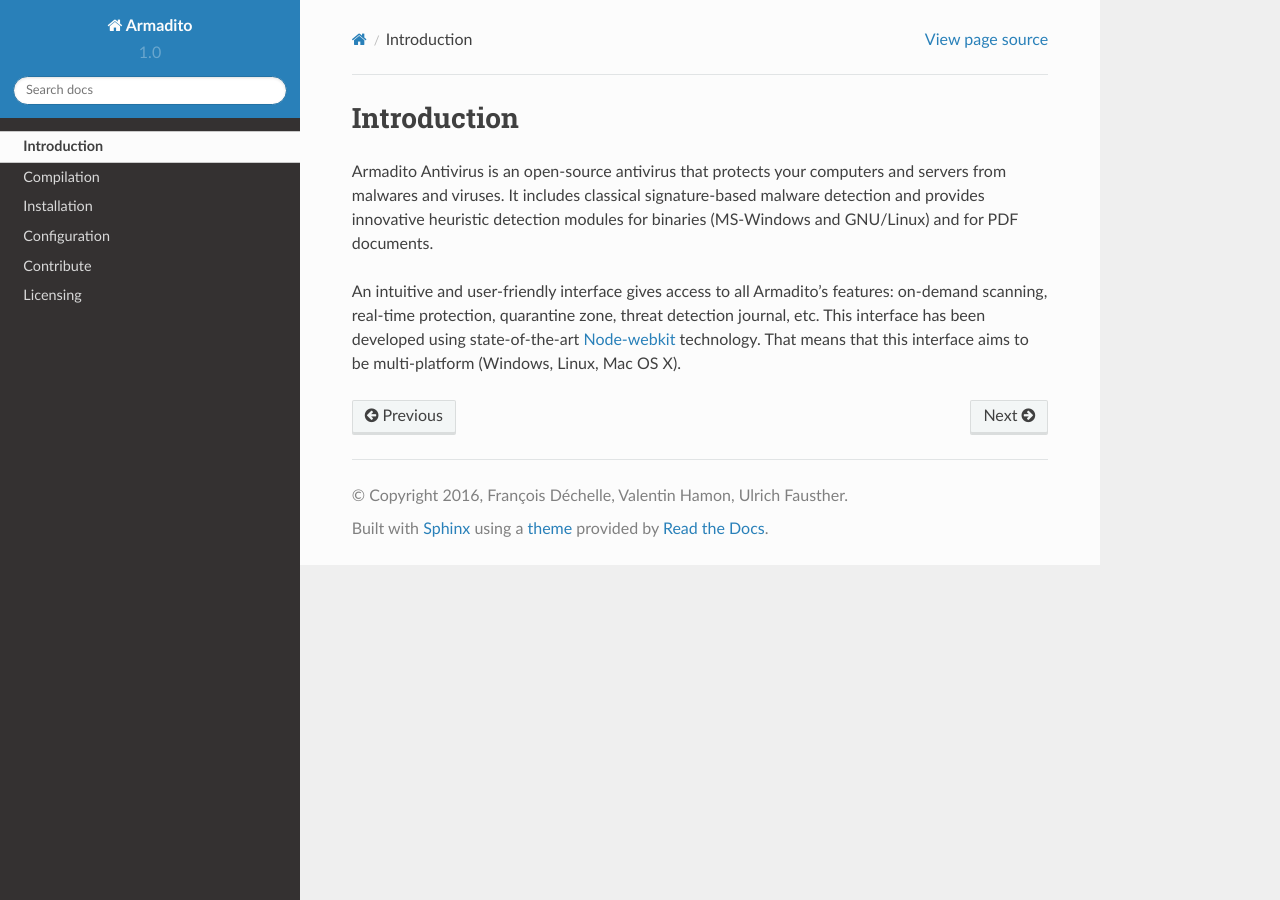
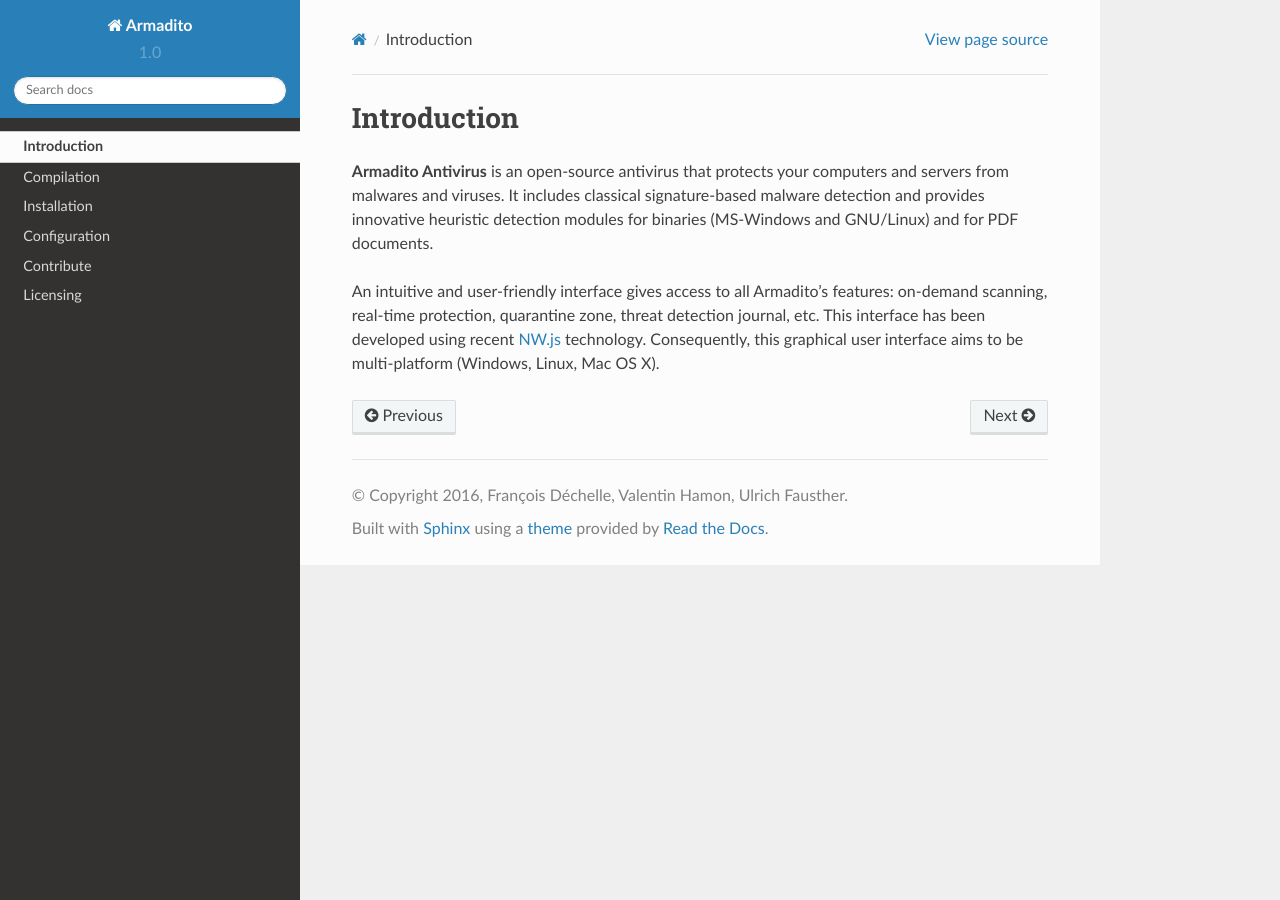
Before and after one commit to armadito/armadito-doc, a Sphinx documentation site: the page built from source/intro/index.rst, in a window 1280 px wide. Built offline with Sphinx 7.4.7 and the Read the Docs theme 2.0.0, drawn with Linux system fonts in a browser that asks for light colours.

Commit message:
minor doc modifications

```diff
--- a/source/intro/index.rst
+++ b/source/intro/index.rst
@@ -1,8 +1,8 @@
 Introduction
 ============
 
-Armadito Antivirus is an open-source antivirus that protects your computers and servers from malwares and viruses. It includes classical signature-based malware detection and provides innovative heuristic detection modules for binaries (MS-Windows and GNU/Linux) and for PDF documents.
+**Armadito Antivirus** is an open-source antivirus that protects your computers and servers from malwares and viruses. It includes classical signature-based malware detection and provides innovative heuristic detection modules for binaries (MS-Windows and GNU/Linux) and for PDF documents.
 
-An intuitive and user-friendly interface gives access to all Armadito’s features: on-demand scanning, real-time protection, quarantine zone, threat detection journal, etc. This interface has been developed using state-of-the-art `Node-webkit <http://nwjs.io//>`_ technology. That means that this interface aims to be multi-platform (Windows, Linux, Mac OS X).
+An intuitive and user-friendly interface gives access to all Armadito’s features: on-demand scanning, real-time protection, quarantine zone, threat detection journal, etc. This interface has been developed using recent `NW.js <http://nwjs.io//>`_ technology. Consequently, this graphical user interface aims to be multi-platform (Windows, Linux, Mac OS X).
 
 .. toctree::
--- a/source/licensing/index.rst
+++ b/source/licensing/index.rst
@@ -1,7 +1,7 @@
 Licensing
 =========
 
-Armadito can be divided in subprojects, which are the following :
+Armadito antivirus can be divided in subprojects, which are the following :
 
 - Armadito core
 - Armadito gui
```
